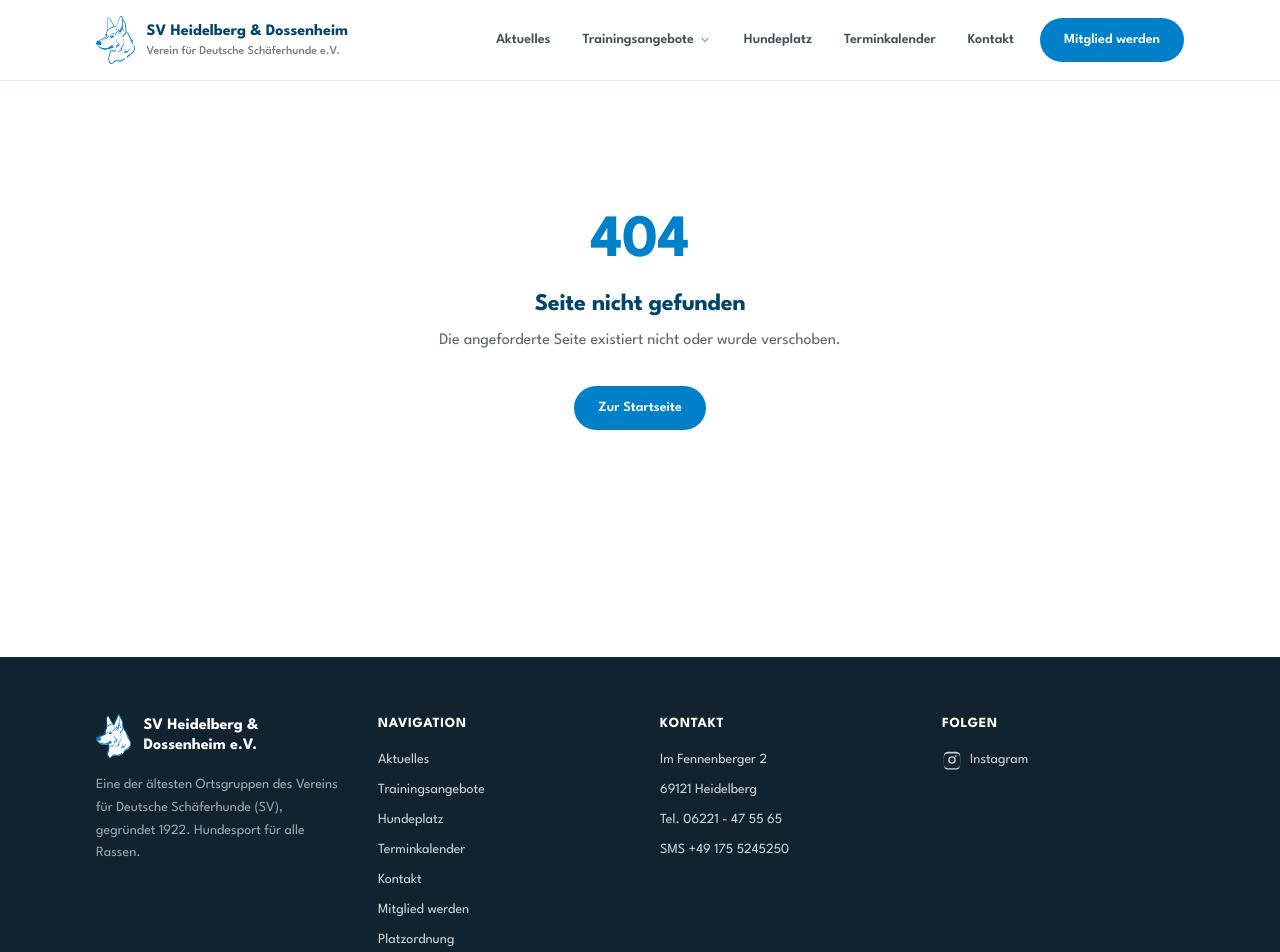
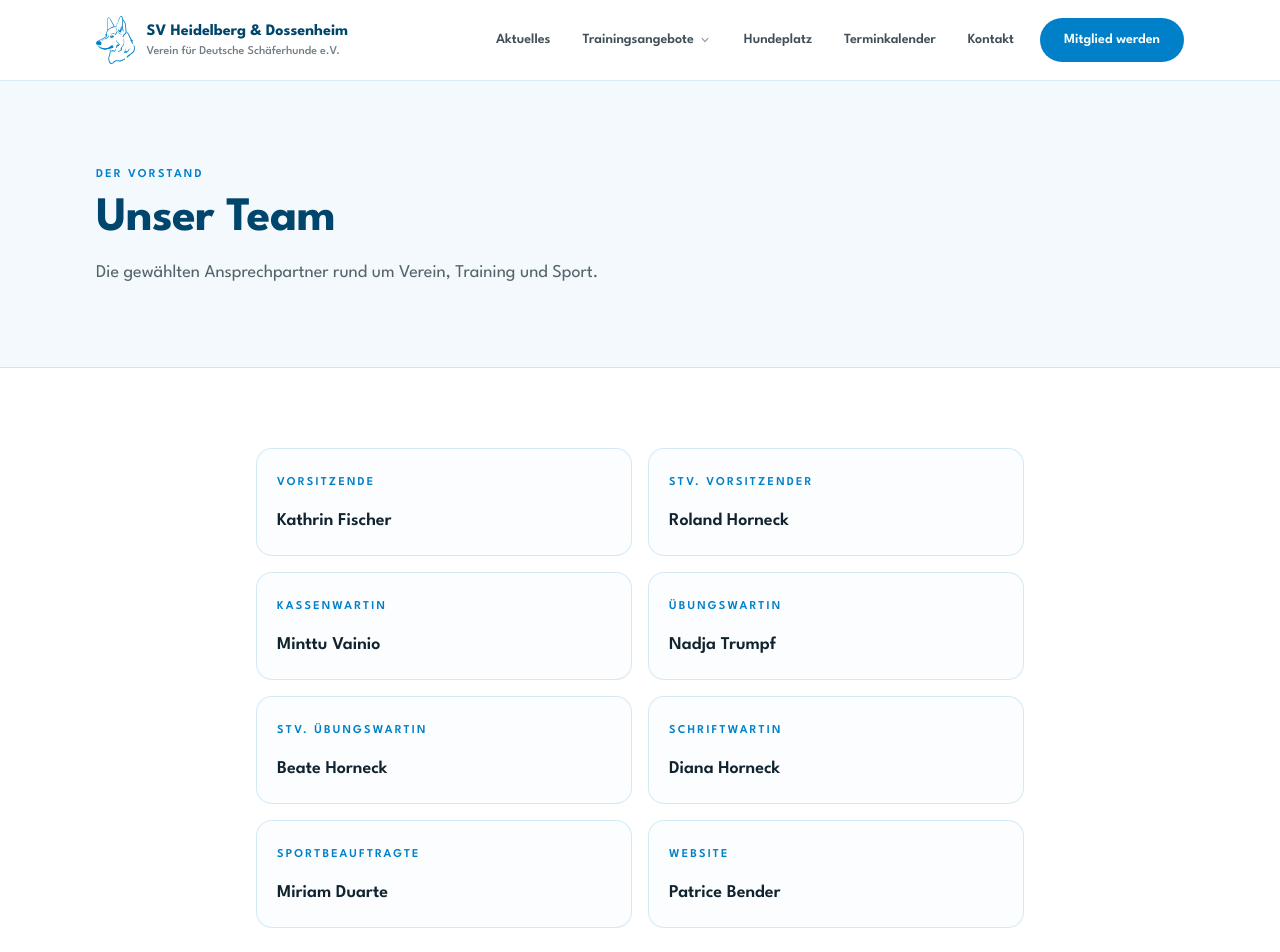
Before and after one commit to patricebender/SVHD, a Next.js app: page /vorstand in a window 1280 px wide. Before the commit this address had no page. Shown: the top 952 px of the page. Built offline with nearby package versions, Linux system fonts and the light colour scheme.

Commit message:
feat: Vorstand page, tighten home and Hundeplatz copy
Images on the Hundeplatz don't match the generic Laufsteg/Rampe line, and 'auch für Nichtmitglieder' in the hero duplicates the fließtext further down.

```diff
--- a/app/hundeplatz/page.tsx
+++ b/app/hundeplatz/page.tsx
@@ -98,8 +98,8 @@ export default function HundeplatzPage() {
         <div className="eyebrow">Impressionen</div>
         <h2 className="text-2xl lg:text-3xl">Unsere Hunde auf dem Platz</h2>
         <p className="mt-3 max-w-2xl text-foreground/70">
-          Ob auf dem Laufsteg, der Rampe oder beim Balancieren, auf unseren
-          Geräten ist für jedes Team etwas dabei.
+          Ein paar Eindrücke von unseren Hunden und ihren Teams auf dem
+          Trainingsplatz.
         </p>
         <div className="mt-8 grid gap-4 sm:grid-cols-2 lg:grid-cols-3">
           <div className="relative aspect-[3/4] overflow-hidden rounded-2xl shadow-soft">
--- a/app/page.tsx
+++ b/app/page.tsx
@@ -20,8 +20,8 @@ export default function HomePage() {
           </h1>
           <p className="mt-5 max-w-2xl text-lg text-white/80">
             Wir bilden Deinen Hund zu sicheren Begleit- und Sporthunden aus, für
-            alle Rassen, auch für Nichtmitglieder. Agility, IGP, Begleithund­prüfung,
-            Welpentraining und mehr.
+            alle Rassen. Agility, IGP, Begleithund­prüfung, Welpentraining und
+            mehr.
           </p>
           <div className="mt-8 flex flex-wrap gap-3">
             <Link href="/mitgliedschaft/" className="btn-primary">
--- a/app/sitemap.ts
+++ b/app/sitemap.ts
@@ -17,6 +17,7 @@ export default function sitemap(): MetadataRoute.Sitemap {
     "/kontakt",
     "/mitgliedschaft",
     "/platzordnung",
+    "/vorstand",
   ];
 
   const disciplineRoutes = disciplines.map((d) => `/trainingsangebote/${d.slug}`);
--- /dev/null
+++ b/app/vorstand/page.tsx
@@ -0,0 +1,46 @@
+import type { Metadata } from "next";
+import { PageHero } from "@/components/page-hero";
+
+export const metadata: Metadata = {
+  title: "Der Vorstand",
+  description:
+    "Der Vorstand des Schäferhundevereins Heidelberg & Dossenheim e.V. – die Ansprechpartner rund um Verein, Training und Sport.",
+  alternates: { canonical: "/vorstand/" },
+};
+
+const board = [
+  { role: "Vorsitzende", name: "Kathrin Fischer" },
+  { role: "Stv. Vorsitzender", name: "Roland Horneck" },
+  { role: "Kassenwartin", name: "Minttu Vainio" },
+  { role: "Übungswartin", name: "Nadja Trumpf" },
+  { role: "Stv. Übungswartin", name: "Beate Horneck" },
+  { role: "Schriftwartin", name: "Diana Horneck" },
+  { role: "Sportbeauftragte", name: "Miriam Duarte" },
+  { role: "Website", name: "Patrice Bender" },
+];
+
+export default function VorstandPage() {
+  return (
+    <>
+      <PageHero
+        eyebrow="Der Vorstand"
+        title="Unser Team"
+        subtitle="Die gewählten Ansprechpartner rund um Verein, Training und Sport."
+      />
+
+      <section className="container-page py-16 lg:py-20">
+        <dl className="mx-auto grid max-w-3xl gap-4 sm:grid-cols-2">
+          {board.map((member) => (
+            <div
+              key={member.role}
+              className="rounded-2xl border border-border bg-muted/40 p-5"
+            >
+              <dt className="eyebrow">{member.role}</dt>
+              <dd className="mt-1 text-lg font-semibold">{member.name}</dd>
+            </div>
+          ))}
+        </dl>
+      </section>
+    </>
+  );
+}
--- a/components/site-footer.tsx
+++ b/components/site-footer.tsx
@@ -43,6 +43,11 @@ export function SiteFooter() {
             <li>
               <Link href="/mitgliedschaft/" className="transition hover:text-white">
                 Mitglied werden
+              </Link>
+            </li>
+            <li>
+              <Link href="/vorstand/" className="transition hover:text-white">
+                Der Vorstand
               </Link>
             </li>
             <li>
```
